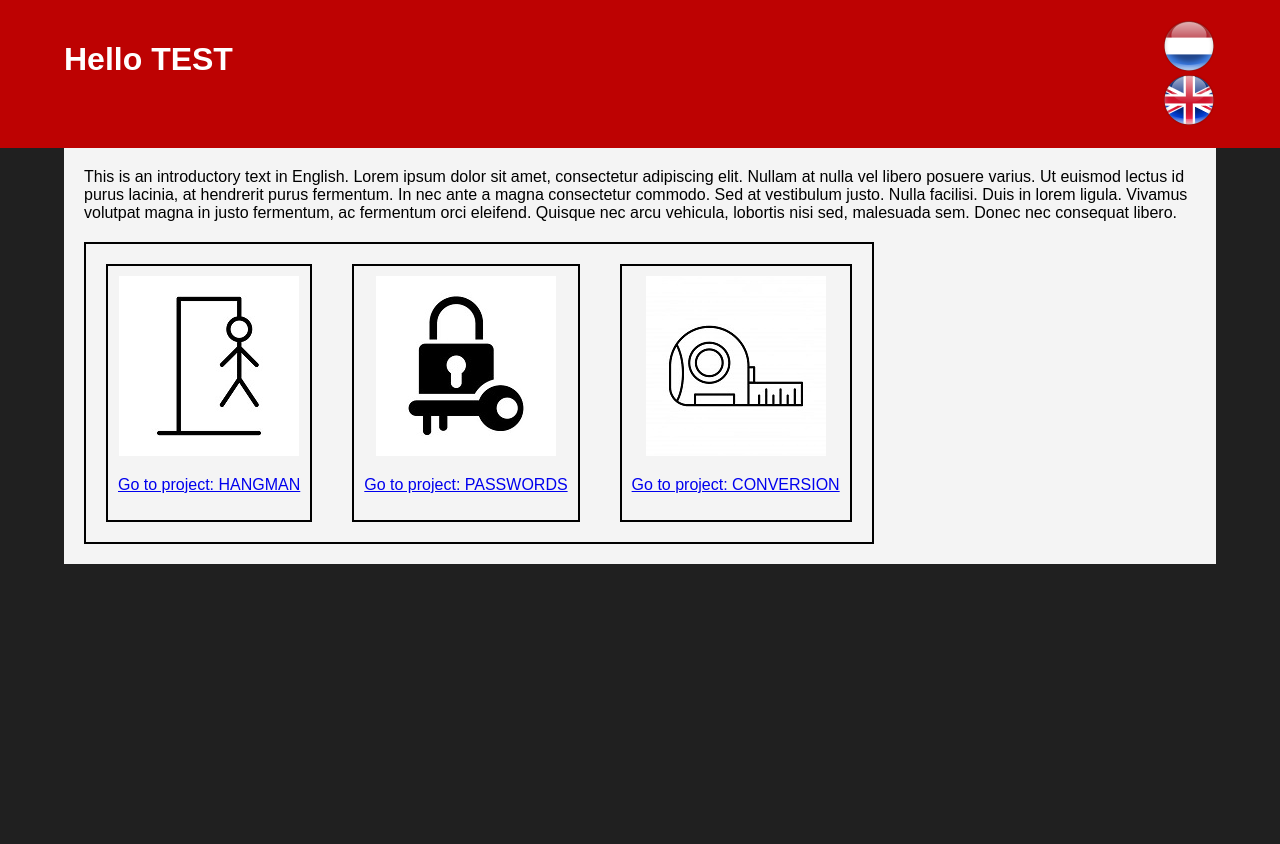
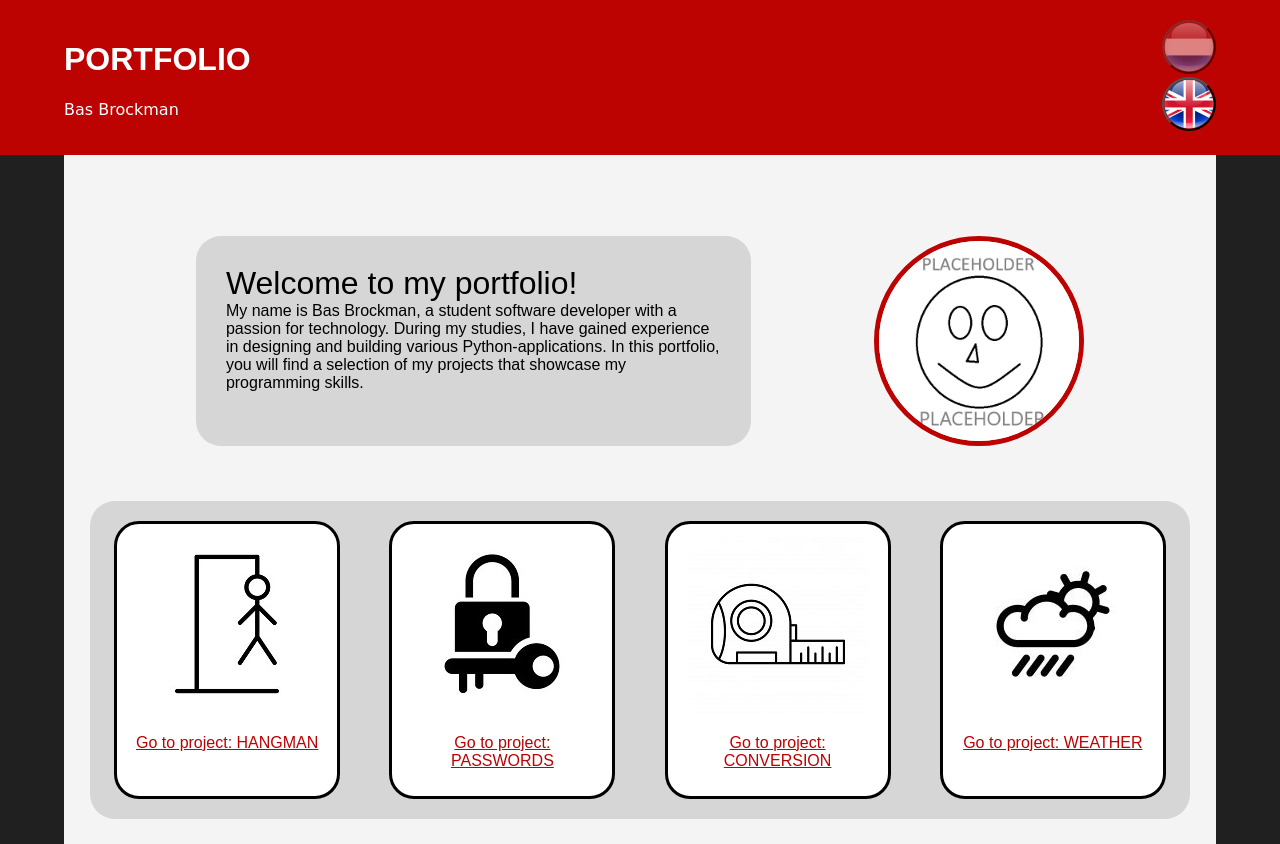
Before and after one commit to NineteenPlace0/nineteenplace0.github.io, a plain HTML site: page index.html in a window 1280 px wide. Before the commit the page ends 800 px from the top, so only its background shows below. Drawn offline with Linux system fonts and the light colour scheme.

Commit message:
Add files via upload

```diff
--- a/index.html
+++ b/index.html
@@ -11,47 +11,36 @@
 	<div class="header">
 		<!-- TITLE/TEXT -->
 		<div class="welcome">
-			<h1>Hello TEST</h1>
+			<h1>PORTFOLIO</h1>
+			<p class="font">Bas Brockman</p>
 		</div>
 		<!-- LANGUAGE/TRANSLATE -->
 		<div class="language">
-			<div class="language">
-				<button id="nederlands-btn" class="language-button"><img class ="language-image" src="img/NL-icon.png"></button>
-				<button id="english-btn" class="language-button"><img class ="language-image" src="img/GB-icon.png"></button>
-			</div>
+			<button id="nederlands-btn" class="language-button"><img class ="language-image" src="img/NL-icon.png"></button>
+			<button id="english-btn" class="language-button"><img class ="language-image" src="img/GB-icon.png"></button>
 		</div>
 	</div>
-	<!-- MAIN CONTENT(?) -->
+
+	<!-- BODY -->
 	<div class="container">
-		<div id="intro-text">
-			<!-- Introductietekst wordt hier dynamisch toegevoegd -->
+		<!-- INTRODUCTION -->
+		<div class="container2">
+			<div class="introduction">
+				<div id="intro-title">
+					<!-- Dynamically add 'Introductory Title' HERE -->
+				</div>
+				<div id="intro-text">
+					<!-- Dynamically add 'Introductory Text' HERE -->
+				</div>
+			</div>
+			<img class="photo" src="img/foto.png">
 		</div>
-		<div class="picture-container" id="picture-container">
-			<!-- Afbeeldingen worden hier dynamisch toegevoegd -->
+		<!-- PROJECTS -->
+		<div id="picture-container">
+			<!-- Dynamically add images HERE -->
 		</div>
 	</div>
 
 	<script src="script.js"></script>
 </body>
 </html>
-
-<!--
-JAVASCRIPT -( script.js )-
-  id:
-	* nederlands-btn
-	* english-btn
-	* intro-text
-	* picture-container
-
-CSS -( style.css )-
-  class:
-	* header
-	* welcome
-	* language
-	* language-buttons
-	* language-image
-	* container
-	* picture-container
-
-
--->
--- a/script.js
+++ b/script.js
@@ -1,25 +1,32 @@
-// Introductietekst in zowel het Engels als het Nederlands
-const introductoryText = {
-	english: "This is an introductory text in English. Lorem ipsum dolor sit amet, consectetur adipiscing elit. Nullam at nulla vel libero posuere varius. Ut euismod lectus id purus lacinia, at hendrerit purus fermentum. In nec ante a magna consectetur commodo. Sed at vestibulum justo. Nulla facilisi. Duis in lorem ligula. Vivamus volutpat magna in justo fermentum, ac fermentum orci eleifend. Quisque nec arcu vehicula, lobortis nisi sed, malesuada sem. Donec nec consequat libero.",
-	dutch: "Dit is een introductietekst in het Nederlands. Lorem ipsum dolor sit amet, consectetur adipiscing elit. Nullam at nulla vel libero posuere varius. Ut euismod lectus id purus lacinia, at hendrerit purus fermentum. In nec ante a magna consectetur commodo. Sed at vestibulum justo. Nulla facilisi. Duis in lorem ligula. Vivamus volutpat magna in justo fermentum, ac fermentum orci eleifend. Quisque nec arcu vehicula, lobortis nisi sed, malesuada sem. Donec nec consequat libero."
+// Introductory (Title &) Text in both English and Dutch
+const introductoryTitle = {
+	english: "Welcome to my portfolio!",
+	dutch: "Welkom op mijn portfolio!"
 };
 
-// Lijst van afbeeldingen met bijschriften in zowel het Engels als het Nederlands
+const introductoryText = {
+	english: "My name is Bas Brockman, a student software developer with a passion for technology. During my studies, I have gained experience in designing and building various Python-applications. In this portfolio, you will find a selection of my projects that showcase my programming skills.",
+	dutch: "Ik ben Bas Brockman, een student applicatie ontwikkelaar met een passie voor technologie. Tijdens mijn opleiding heb ik ervaring opgedaan in het ontwerpen en bouwen van verschillende Python-applicaties. In dit portfolio vindt u een selectie van mijn projecten die mijn programeer-vaardigheden laten zien."
+};
+
+// List of images & captions in both English and Dutch
 const pictures = [
 	{ src: 'img/hangman.jpg', dutchCaption: 'Ga naar project: HANGMAN', englishCaption: 'Go to project: HANGMAN', url: 'https://github.com/NineteenPlace0/AI_hangman' },
 	{ src: 'img/lock.jpg', dutchCaption: 'Ga naar project: PASSWORDS', englishCaption: 'Go to project: PASSWORDS', url: 'https://github.com/NineteenPlace0/Passwords' },
 	{ src: 'img/conversion.jpg', dutchCaption: 'Ga naar project: CONVERSION', englishCaption: 'Go to project: CONVERSION', url: 'https://github.com/NineteenPlace0/Convert' },
-	//{ src: 'img/picture4.png', dutchCaption: 'Nederlandse bijschrift 4', englishCaption: 'Engels bijschrift 4' }
-	// Voeg meer afbeeldingen toe indien nodig
+	{ src: 'img/weather.jpg', dutchCaption: 'Ga naar project: WEATHER', englishCaption: 'Go to project: WEATHER', url: 'https://github.com/NineteenPlace0/Weather' },
+	// Add more images if required;
+	//{ src: 'img/pictureX.png', dutchCaption: 'Nederlandse bijschrift X', englishCaption: 'English caption X' }
 ];
 
-// Referenties naar HTML-elementen
+// References to HTML-elements
 const container = document.getElementById('picture-container');
+const introTitleContainer = document.getElementById('intro-title');
 const introTextContainer = document.getElementById('intro-text');
 const nederlandsBtn = document.getElementById('nederlands-btn');
 const englishBtn = document.getElementById('english-btn');
 
-// Creëer een nieuw element voor elke afbeelding
+// Create a new element for each 'Picture'
 function createPictureElement(picture) {
 	const pictureElement = document.createElement('a');
 	pictureElement.href = picture.url;
@@ -27,20 +34,40 @@ function createPictureElement(picture) {
 	pictureElement.classList.add('picture');
 	const image = document.createElement('img');
 	image.src = picture.src;
-	image.alt = 'Afbeelding';
+	image.alt = 'Image';
 	pictureElement.appendChild(image);
 	const caption = document.createElement('p');
-	caption.textContent = picture.dutchCaption; // Standaard bijschrift is Nederlands
+	caption.textContent = picture.dutchCaption; // Default caption is in Dutch
 	pictureElement.appendChild(caption);
 	return pictureElement;
 }
 
-// Render de introductietekst op basis van de geselecteerde taal
+// Render 'Introductory Text' based on selected language
+function renderIntroductoryTitle(language) {
+	introTitleContainer.textContent = introductoryTitle[language];
+}
+
 function renderIntroductoryText(language) {
 	introTextContainer.textContent = introductoryText[language];
 }
 
-// Render de afbeeldingen op basis van de geselecteerde taal
+// Render "Language-buttons" based on selected language
+function renderButtons(language) {
+	if (language === 'english') {
+		nederlandsBtn.classList.add('language-inactive');
+		nederlandsBtn.classList.remove('language-active');
+		englishBtn.classList.remove('language-inactive');
+		englishBtn.classList.add('language-active');
+	}
+	else{
+		englishBtn.classList.add('language-inactive');
+		englishBtn.classList.remove('language-active');
+		nederlandsBtn.classList.remove('language-inactive');
+		nederlandsBtn.classList.add('language-active');
+	}
+}
+
+// Render 'Pictures' based on selected language
 function renderPictures(language) {
 	container.innerHTML = '';
 	pictures.forEach(picture => {
@@ -52,17 +79,23 @@ function renderPictures(language) {
 	});
 }
 
-// Voeg event listeners toe voor taalwisselaars
+// Add 'event-listeners' for "Language-buttons"
 nederlandsBtn.addEventListener('click', () => {
-	renderIntroductoryText('dutch'); // Tekst in het Nederlands
-	renderPictures('dutch'); // Bijschriften in het Nederlands
+	renderIntroductoryTitle('dutch'); // Title in Dutch
+	renderIntroductoryText('dutch'); // Text in Dutch
+	renderButtons('dutch');
+	renderPictures('dutch'); // Captions in Dutch
 });
 
 englishBtn.addEventListener('click', () => {
-	renderIntroductoryText('english'); // Tekst in het Engels
-	renderPictures('english'); // Bijschriften in het Engels
+	renderIntroductoryTitle('english'); // Title in English
+	renderIntroductoryText('english'); // Text in English
+	renderButtons('english');
+	renderPictures('english'); // Captions in English
 });
 
-// Render eerst de content in het Engels
+// Render content in English by default
+renderIntroductoryTitle('english');
 renderIntroductoryText('english');
+renderButtons('english');
 renderPictures('english');
--- a/style.css
+++ b/style.css
@@ -5,6 +5,7 @@ body {
 	background-color: #202020;
 }
 
+/* CONTAINERS */
 .header {
 	display: flex;
 	justify-content: space-between;
@@ -14,11 +15,61 @@ body {
 	padding-right: 5%;
 }
 
+.container {
+	background-color: #f4f4f4;
+    padding: 2%;
+	margin-left: 5%;
+	margin-right: 5%;
+}
+
+.container2 {
+	display: flex;
+	justify-content: space-around;
+	padding: 5%;
+}
+
+#picture-container {
+	display: flex;
+	flex-wrap: wrap;
+	justify-content: space-around;
+	background-color: #d6d6d6;
+	border-radius: 25px;
+}
+
+
+/* CONTENT */
+/* - header */
 .welcome {
 	color: #fff;
 	text-align: left;
 }
 
+.font {
+	font-family: "Lucida Handwriting", Lucida, cursive;
+}
+
+/* - introduction */
+.introduction{
+	padding: 3%;
+	text-align: left;
+	border-radius: 25px;
+	background-color: #d6d6d6;
+	width: 50%;
+}
+
+.photo {
+	width: 200px;
+	height: 200px;
+	border: 5px solid  #bd0202;
+	border-radius: 50%;
+	margin-left: 2%;
+}
+
+#intro-title {
+	font-size: 32px;
+}
+
+/* - language */
 .language {
 	display: grid;
 	justify-content: right;
@@ -30,43 +81,34 @@ body {
 	border-radius: 50%;
 	width: 54px;
 	height: 54px;
-	border: 0px;
 }
 
-.language-button .active{
-	border: 2px solid black;
+.language-inactive {
+	opacity: 0.5;
+}
+
+.language-active {
+	button[:disabled];
 }
 
 .language-image {
+	border-radius: 25px;
 	width: 50px;
 	height: auto;
 }
 
-.container {
-	background-color: #f4f4f4;
-
-	display: flex;
-    flex-wrap: wrap;
-    justify-content: space-between;
-    padding: 20px;
-	margin-left: 5%;
-	margin-right: 5%;
+/* - projects */
+.picture {
+	width: 200px;
+	margin: 20px;
+	padding: 10px;
+	border: 3px solid black;
+	border-radius: 25px;
+	text-align: center;
+	color: #bd0202;
+	background-color: #ffffff;
 }
 
-.picture-container {
-	display: flex;
-	flex-wrap: wrap;
-	justify-content: space-between;
-	border: 2px solid black;
+.picture:hover {
+	border-color: #bd0202;
 }
-
-.picture {
-	margin: 20px;
-	padding: 10px;
-	border: 2px solid black;
-	text-align: center;
-}
-
-#intro-text {
-	margin-bottom: 20px;
-}
```
Also changed, not shown: img/foto.png (added), img/weather.jpg (added), 1 other file.
